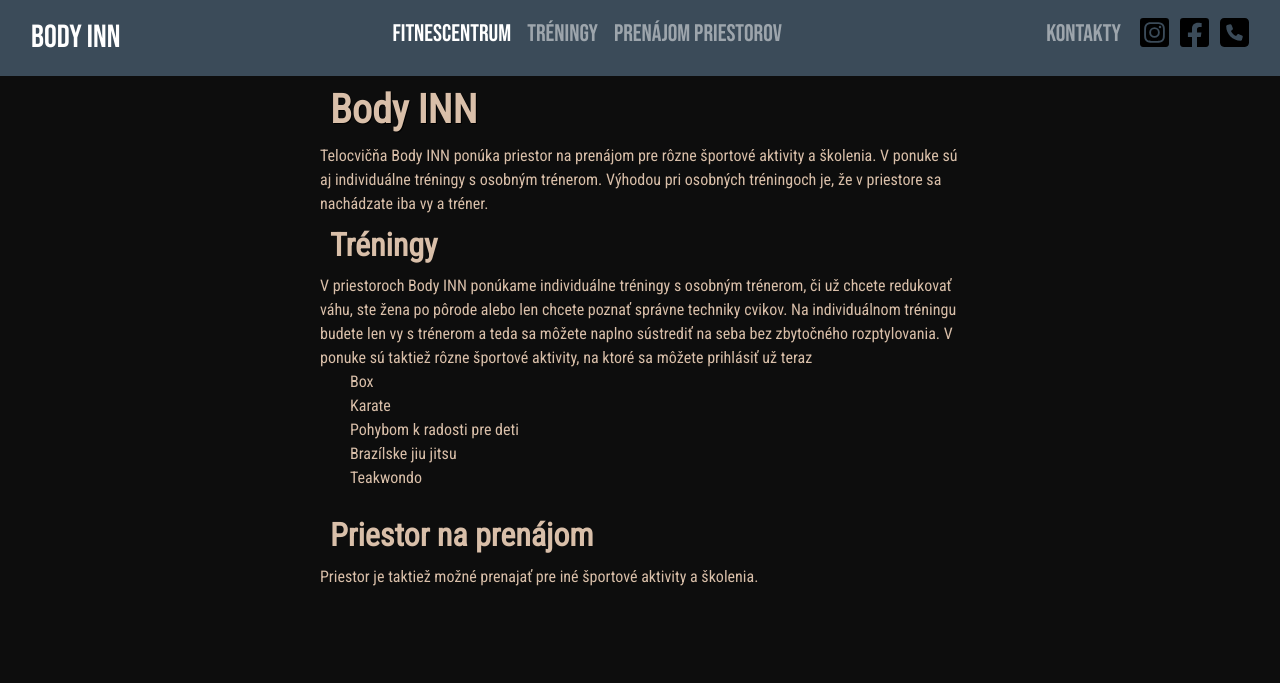
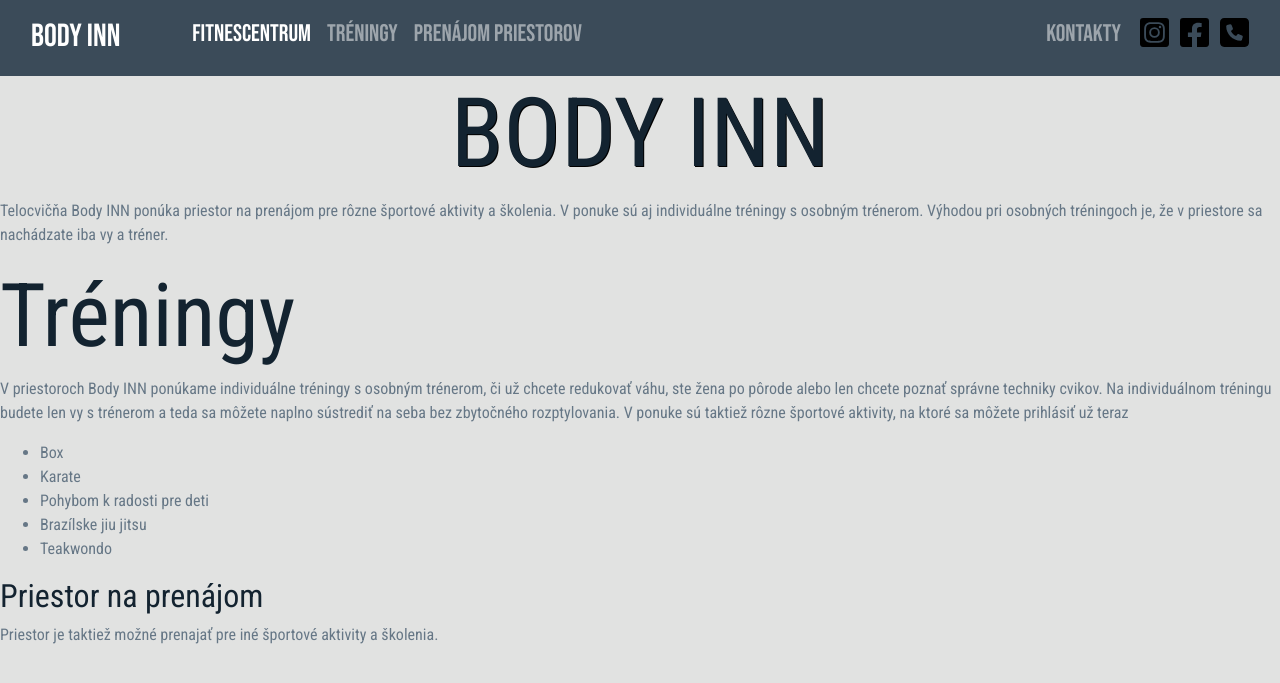
Before and after one commit to MarosGorny/VAII-School-assignment, a PHP site: page /domacaStranka.html in a window 1280 px wide. Shown: the top 683 px of the page. Run offline with PHP 8.4, Linux system fonts and the light colour scheme.

Commit message:
edit homePage

```diff
--- a/domacaStranka.css
+++ b/domacaStranka.css
@@ -4,14 +4,14 @@ h1,h2 {
     display: flex;
     justify-content: start;
     font-weight: bolder;
-    color: #D9BFA9;
+    color: #132330;
     max-width: 50%;
     margin: auto;
 }
 
 p,li{
     display: flex;
-    color: #D9BFA9;
+    color: #667786;
     max-width: 50%;
     margin: auto;
 }
--- a/domacaStranka.html
+++ b/domacaStranka.html
@@ -23,12 +23,13 @@
 <header>
     <nav class="navbar navbar-expand-lg navbar-dark">
         <div class="container-fluid">
-            <a class="navbar-brand ml-3 ml-lg-auto " href="domacaStranka.html">Body INN</a>
+            <a class="navbar-brand ml-3 mb-auto ml-lg-auto " href="domacaStranka.html">Body INN</a>
             <button class="navbar-toggler" type="button" data-toggle="collapse" data-target="#navbarNav" aria-controls="navbarNav" aria-expanded="false" aria-label="Toggle navigation">
                 <span class="navbar-toggler-icon"></span>
             </button>
-            <div class="collapse navbar-collapse justify-content-center" id="navbarNav">
-                <ul class="navbar-nav ml-auto mb-2 ml-lg-auto ">
+
+            <div class="collapse navbar-collapse justify-content-left " id="navbarNav">
+                <ul class="navbar-nav ml-3 mb-2 ml-lg-5">
                     <li class="nav-item active">
                         <a class="nav-link" href="domacaStranka.html">Fitnescentrum<span class="sr-only">(current)</span></a>
                     </li>
@@ -39,7 +40,7 @@
                         <a class="nav-link" href="priestory.html">Prenájom priestorov</a>
                     </li>
                 </ul>
-                <ul class="navbar-nav ml-auto mb-2 ml-lg-auto ">
+                <ul class="navbar-nav ml-3 mb-2 ml-lg-auto ">
                     <li class="nav-item">
                         <a class="nav-link" id="Kontakty" href="kontakty.html">
                             Kontakty
@@ -66,10 +67,10 @@
     </nav>
 </header>
 
-<h1>Body INN</h1>
+<h1 class="display-1">BODY INN</h1>
 <p>Telocvičňa Body INN ponúka priestor na prenájom pre rôzne športové aktivity a školenia. V ponuke sú aj individuálne tréningy s osobným trénerom. Výhodou pri osobných tréningoch je, že v priestore sa nachádzate iba vy a tréner.</p>
 
-<h2>Tréningy</h2>
+<h2 class="display-2">Tréningy</h2>
 <p>V priestoroch Body INN ponúkame individuálne tréningy s osobným trénerom, či už chcete redukovať váhu, ste žena po pôrode alebo len chcete poznať správne techniky cvikov. Na individuálnom tréningu budete len vy s trénerom a teda sa môžete naplno sústrediť na seba bez zbytočného rozptylovania. V ponuke sú taktiež rôzne športové aktivity, na ktoré sa môžete prihlásiť už teraz</p>
 <ul>
     <li>Box</li>
--- a/kontakty.html
+++ b/kontakty.html
@@ -19,7 +19,7 @@
 <header>
     <nav class="navbar navbar-expand-lg navbar-dark">
         <div class="container-fluid">
-            <a class="navbar-brand" href="domacaStranka.html">Body INN</a>
+            <a class="navbar-brand ml-3 ml-lg-auto " href="domacaStranka.html">Body INN</a>
             <button class="navbar-toggler" type="button" data-toggle="collapse" data-target="#navbarNav" aria-controls="navbarNav" aria-expanded="false" aria-label="Toggle navigation">
                 <span class="navbar-toggler-icon"></span>
             </button>
--- a/main.css
+++ b/main.css
@@ -10,7 +10,7 @@
 
 /*Priestory*/
 body {
-    background-color:#0D0D0D;
+    background-color:#E1E2E1;
     font-family: 'Roboto Condensed', sans-serif
 }
 
@@ -39,18 +39,18 @@ img:hover {
 
 
 h1,h2 {
-    padding: 10px;
-    display: flex;
-    justify-content: start;
-    font-weight: bolder;
-    color: #D9BFA9;
-    max-width: 50%;
-    margin: auto;
+    /*padding: 10px;*/
+    /*display: flex;*/
+    /*justify-content: start;*/
+    /*font-weight: bolder;*/
+    color: #132330;
+    /*max-width: 50%;*/
+    /*margin: auto;*/
 }
 
 p,li{
-    display: flex;
-    color: #D9BFA9;
-    max-width: 50%;
-    margin: auto;
+    /*display: flex;*/
+    color: #667786;
+    /*max-width: 50%;*/
+    /*margin: auto;*/
 }
--- a/priestory.html
+++ b/priestory.html
@@ -22,7 +22,7 @@
 <header>
     <nav class="navbar navbar-expand-lg navbar-dark">
         <div class="container-fluid">
-            <a class="navbar-brand" href="domacaStranka.html">Body INN</a>
+            <a class="navbar-brand ml-3 ml-lg-auto " href="domacaStranka.html">Body INN</a>
             <button class="navbar-toggler" type="button" data-toggle="collapse" data-target="#navbarNav" aria-controls="navbarNav" aria-expanded="false" aria-label="Toggle navigation">
                 <span class="navbar-toggler-icon"></span>
             </button>
--- a/treningy.html
+++ b/treningy.html
@@ -21,7 +21,7 @@
 <header>
     <nav class="navbar navbar-expand-lg navbar-dark">
         <div class="container-fluid">
-            <a class="navbar-brand" href="domacaStranka.html">Body INN</a>
+            <a class="navbar-brand ml-3 ml-lg-auto " href="domacaStranka.html">Body INN</a>
             <button class="navbar-toggler" type="button" data-toggle="collapse" data-target="#navbarNav" aria-controls="navbarNav" aria-expanded="false" aria-label="Toggle navigation">
                 <span class="navbar-toggler-icon"></span>
             </button>
```
